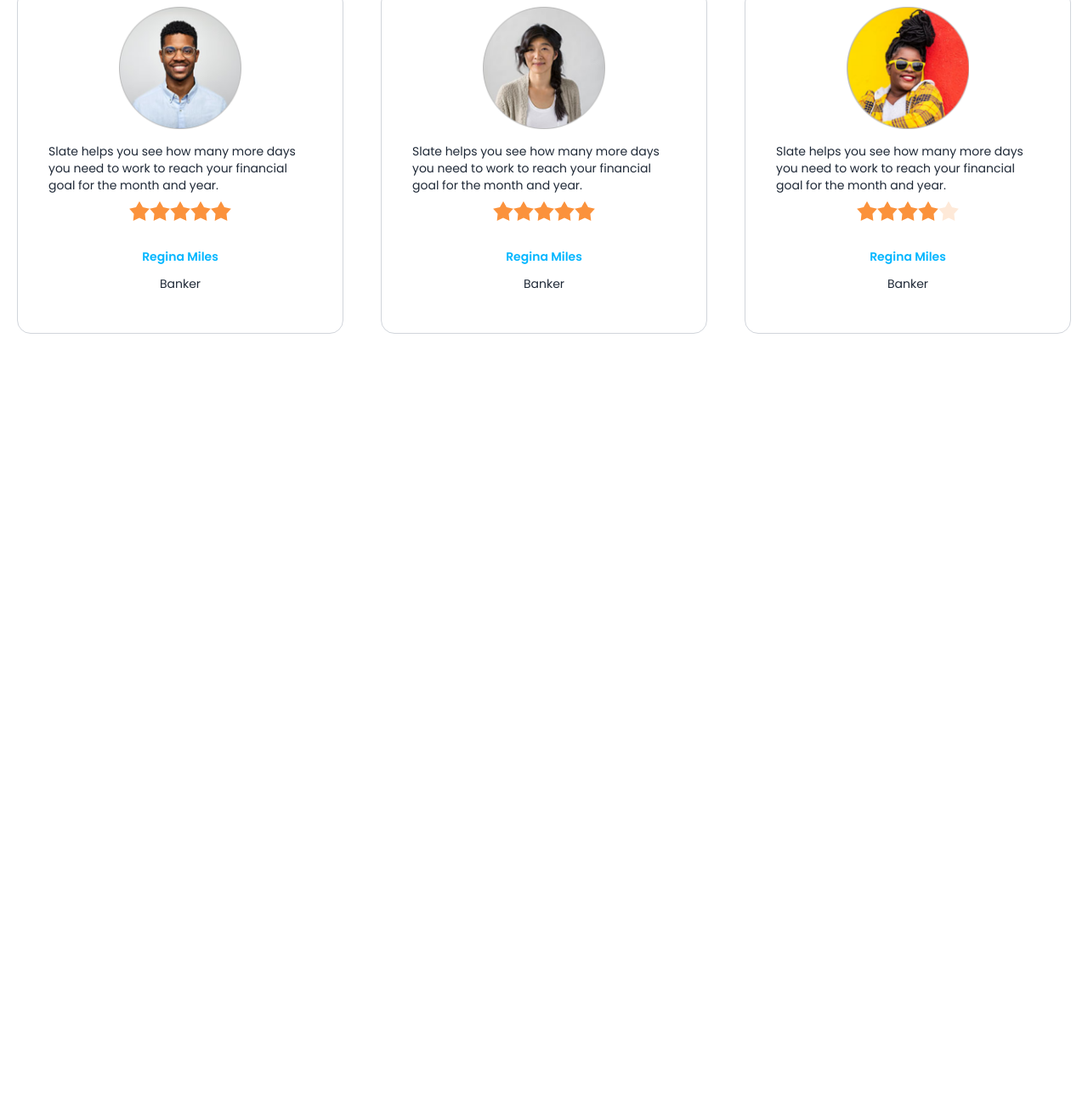
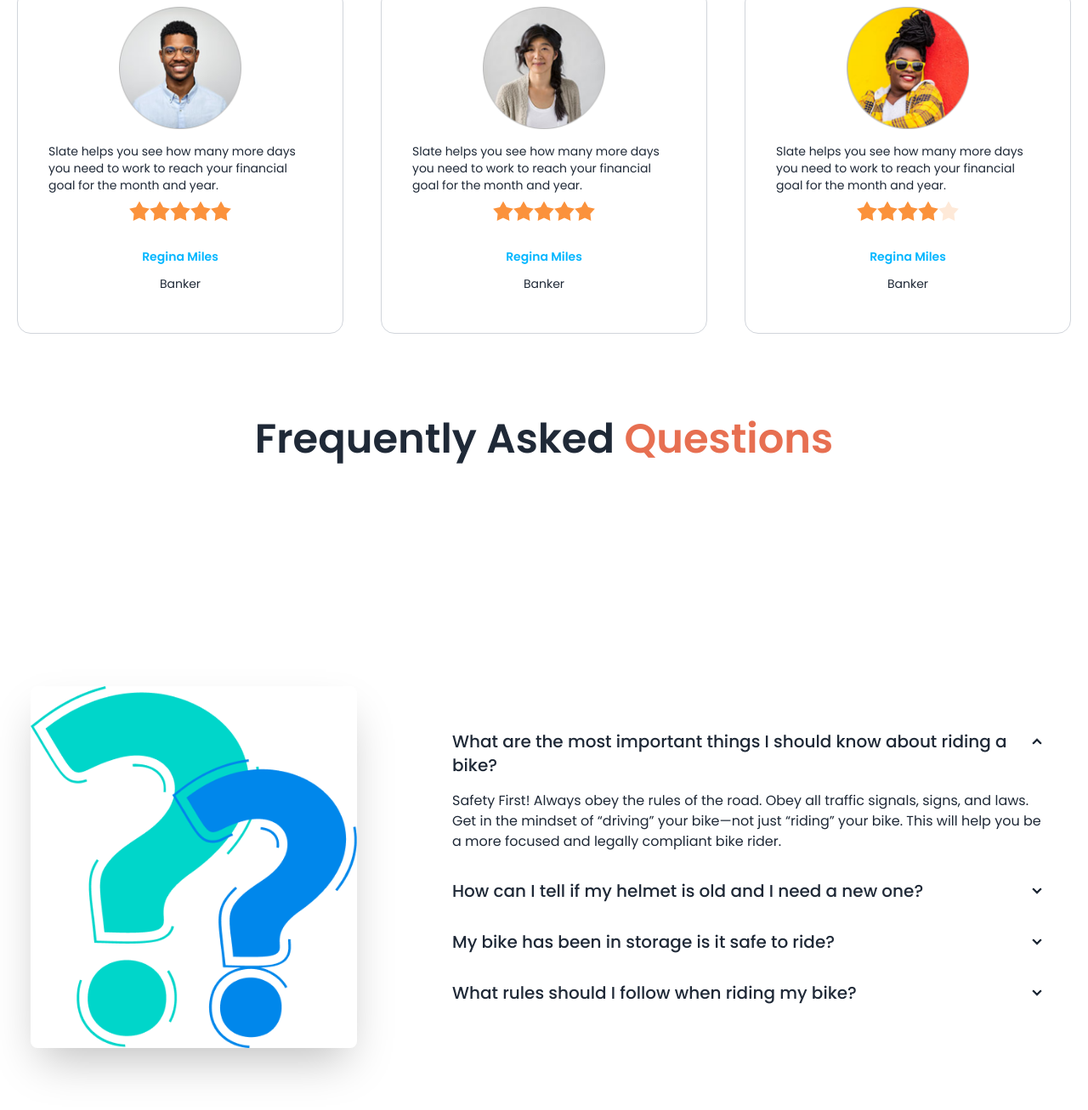
Before and after one commit to SohelDewan/biker-zone, a plain HTML site: page index.html in a window 1280 px wide. Shown: the part 1595-2902 px from the top of the page at 85% size. Before the commit the page ends 2008 px from the top, so only its background shows below. Drawn offline with nearby package versions, Linux system fonts and the light colour scheme.

```diff
--- a/index.html
+++ b/index.html
@@ -396,6 +396,77 @@
           </div>
         </div>
       </section>
+      <!-- FAQ -->
+      <section class="py24">
+        <h3 class="text-center text-5xl font-semibold m-20">
+          Frequently Asked <span class="text-primary-color">Questions</span>
+        </h3>
+        <!-- Hero daisy -->
+        <div class="hero min-h-screen p-5">
+          <div class="hero-content flex-col lg:flex-row lg:gap-24">
+            <img
+              src="images/others/faq.png"
+              class="w-3/4 lg:max-w-sm rounded-lg shadow-2xl"
+            />
+            <div>
+              <!-- First Question -->
+              <div class="collapse collapse-arrow">
+                <input type="radio" name="my-accordion-2" checked="checked" />
+                <div class="collapse-title text-xl font-medium">
+                  What are the most important things I should know about riding
+                  a bike?
+                </div>
+                <div class="collapse-content">
+                  <p>
+                    Safety First! Always obey the rules of the road. Obey all
+                    traffic signals, signs, and laws. Get in the mindset of
+                    “driving” your bike—not just “riding” your bike. This will
+                    help you be a more focused and legally compliant bike rider.
+                  </p>
+                </div>
+              </div>
+              <!-- Second Question -->
+              <div class="collapse collapse-arrow">
+                <input type="radio" name="my-accordion-2" />
+                <div class="collapse-title text-xl font-medium">
+                  How can I tell if my helmet is old and I need a new one?
+                </div>
+                <div class="collapse-content">
+                  <p>
+                    Get in the mindset of “driving” your bike—not just “riding”
+                    your bike.
+                  </p>
+                </div>
+              </div>
+              <!-- Third question -->
+              <div class="collapse collapse-arrow">
+                <input type="radio" name="my-accordion-2" />
+                <div class="collapse-title text-xl font-medium">
+                  My bike has been in storage is it safe to ride?
+                </div>
+                <div class="collapse-content">
+                  <p>
+                    This will help you be a more focused and legally compliant
+                    bike rider.
+                  </p>
+                </div>
+              </div>
+              <div class="collapse collapse-arrow">
+                <input type="radio" name="my-accordion-2" />
+                <div class="collapse-title text-xl font-medium">
+                  What rules should I follow when riding my bike?
+                </div>
+                <div class="collapse-content">
+                  <p>
+                    Safety First! Always obey the rules of the road. Obey all
+                    traffic signals, signs, and laws.
+                  </p>
+                </div>
+              </div>
+            </div>
+          </div>
+        </div>
+      </section>
     </main>
     <footer></footer>
   </body>
```
